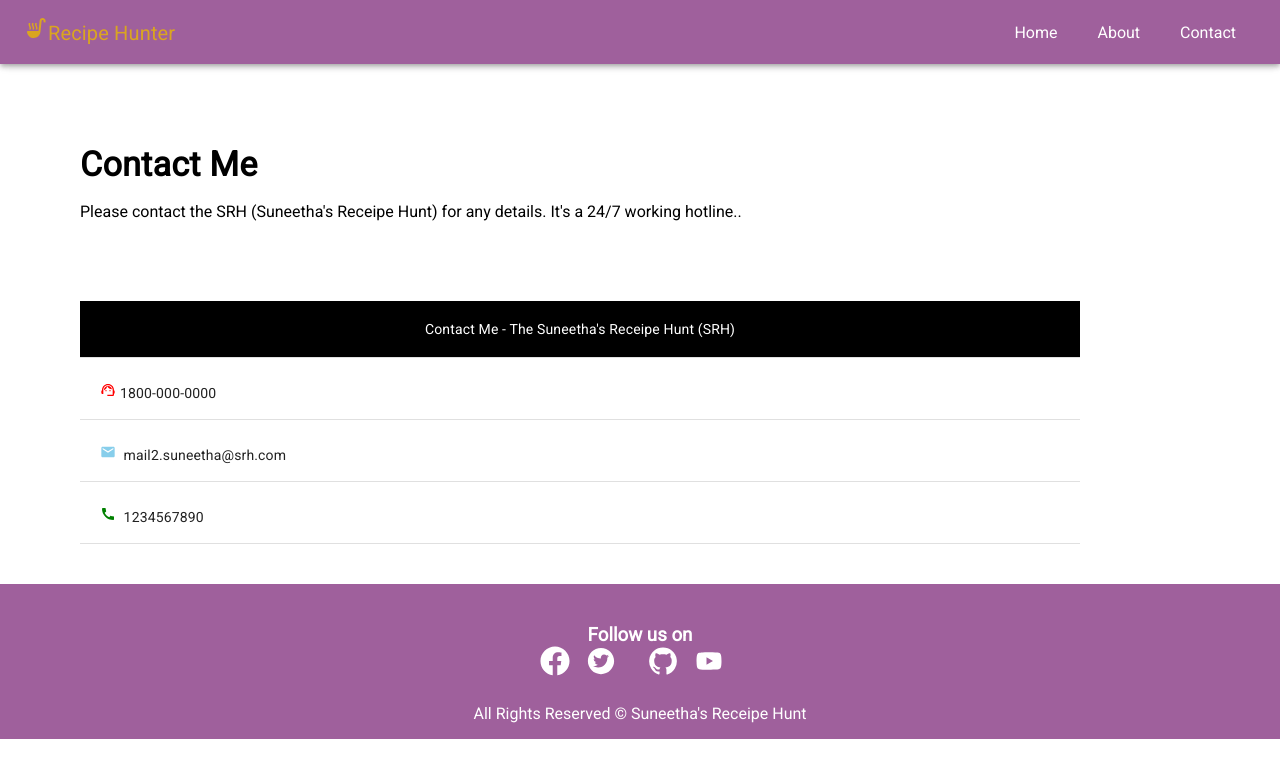
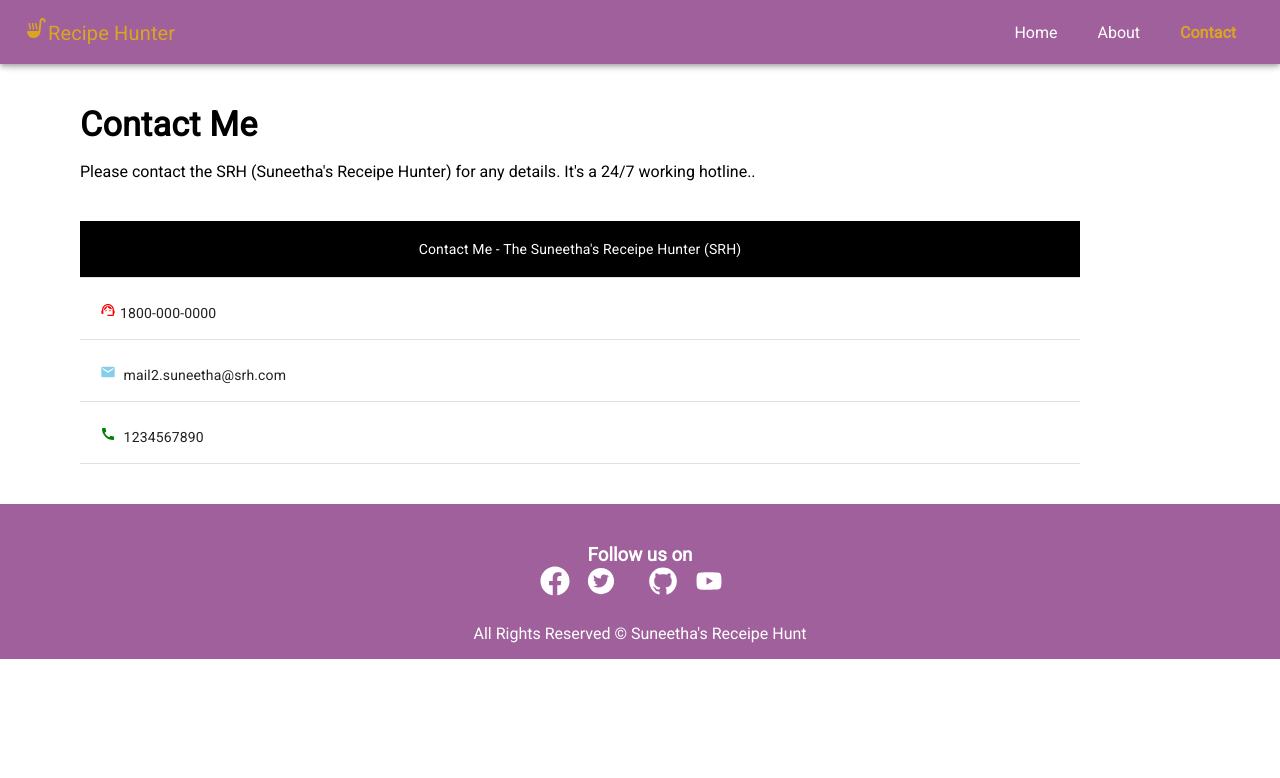
Before and after one commit to Suneetharavi/MyProject2, a React (Create React App) app: page /Contact in a window 1280 px wide. Shown: the top 778 px of the page. Built offline with nearby package versions, Linux system fonts and the light colour scheme; some icons are missing.

Commit message:
added NavLink to Header page in Layout

```diff
--- a/src/components/Layout/Header.js
+++ b/src/components/Layout/Header.js
@@ -6,7 +6,7 @@ import SoupKitchenIcon from '@mui/icons-material/SoupKitchen';
 import MenuIcon from '@mui/icons-material/Menu';
 import SRHLogo from '../../models/logo/SRHLogo.png'
 import {Link} from "react-router-dom";
-import { navLink } from 'react-router-dom';
+import { NavLink } from 'react-router-dom';
 import '../../App.css';
 
 const Header = () => {
@@ -36,15 +36,15 @@ const drawer =(
       {/* Responsive Design  ..*/}
               <ul className="mobile-navigation">
                 <li>
-                <Link to={"/"}>
+                <NavLink to={"/"}>
                     Home
-                  </Link>
+                  </NavLink>
                 </li>
                 <li>
-                  <Link to={"/About"}>About</Link>
+                  <NavLink to={"/About"}>About</NavLink>
                 </li>
                 <li>
-                  <Link to={"/Contact"}>Contact</Link>
+                  <NavLink to={"/Contact"}>Contact</NavLink>
                 </li>
               </ul>
     </Box>);
@@ -81,15 +81,15 @@ const drawer =(
         <Box sx={{ display: { xs: "none", sm: "block" } }}>
               <ul className="navigation-menu">
                 <li>
-                <Link activeClassName="active" to={"/"}>
+                <NavLink activeClassName="active" to={"/"}>
                     Home
-                  </Link>
+                  </NavLink>
                 </li>
                 <li>
-                  <Link to={"/About"}>About</Link>
+                  <NavLink to={"/About"}>About</NavLink>
                 </li>
                 <li>
-                  <Link to={"/Contact"}>Contact</Link>
+                  <NavLink to={"/Contact"}>Contact</NavLink>
                 </li>
               </ul>
             </Box>
--- a/src/pages/Contact.js
+++ b/src/pages/Contact.js
@@ -9,7 +9,7 @@ function Contact() {
   return (
     <Layout>
       <Box sx={{
-        my:10,
+        my:5,
         ml:10,
         "& h4":{fontWeight:"bold",mb:2}
       }}>
@@ -17,7 +17,7 @@ function Contact() {
                 Contact Me
           </Typography>
           <p>
-          Please contact the SRH (Suneetha's Receipe Hunt) for any details. It's a 24/7 working hotline..
+          Please contact the SRH (Suneetha's Receipe Hunter) for any details. It's a 24/7 working hotline..
           </p>
       </Box>
 
@@ -25,6 +25,8 @@ function Contact() {
           m: 3,
           width: "1000px",
           ml: 10,
+
+          //Styling To fit in mobile view
           "@media (max-width:600px)": {
             width: "300px",
           },
@@ -37,7 +39,7 @@ function Contact() {
                 <TableRow>
                   <TableCell  sx={{ bgcolor: "black", color: "white" }}
                   align="center">
-                     Contact Me - The Suneetha's Receipe Hunt (SRH)
+                     Contact Me - The Suneetha's Receipe Hunter (SRH)
                   </TableCell>
                 </TableRow>
               </TableHead>
```
